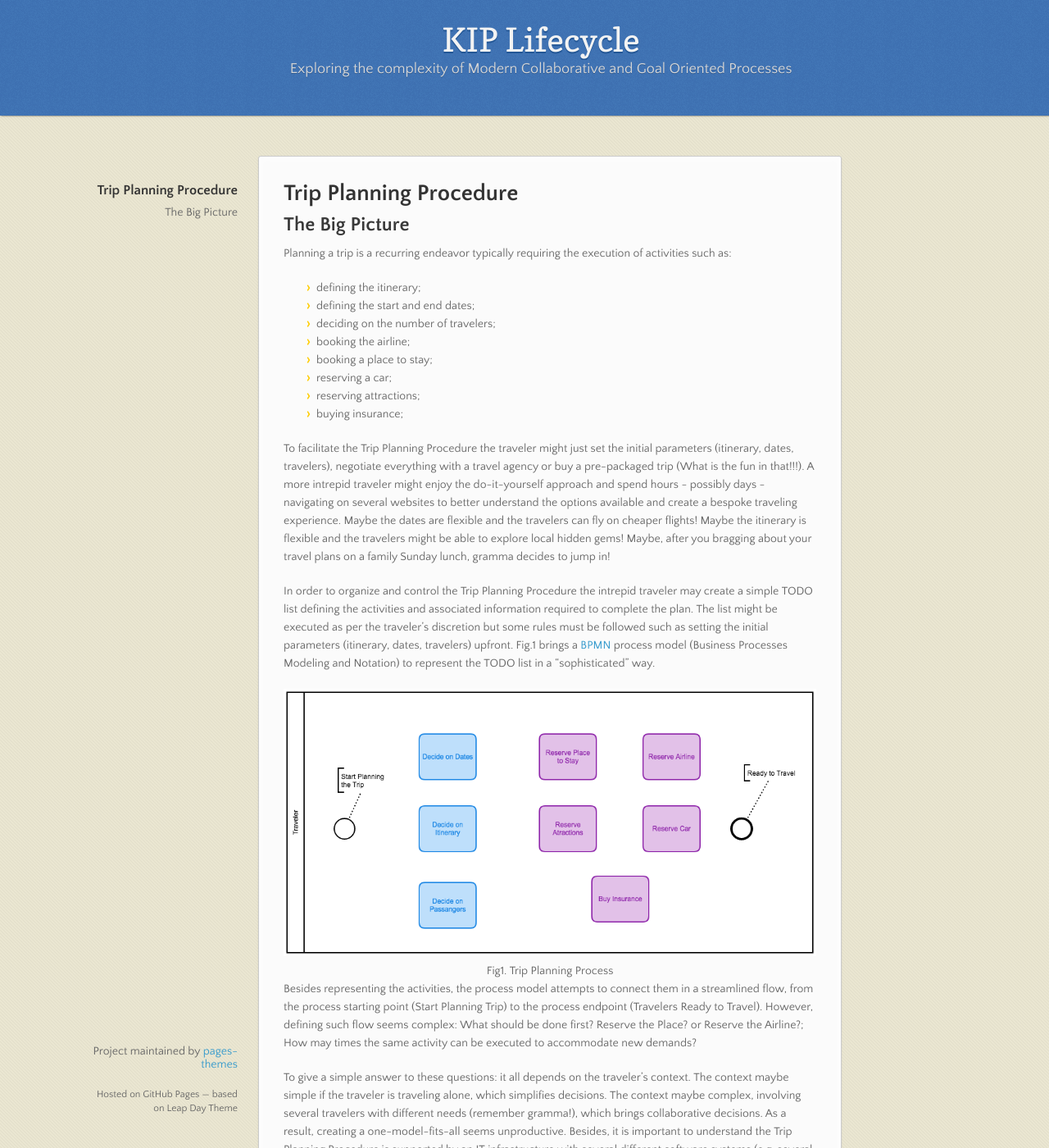
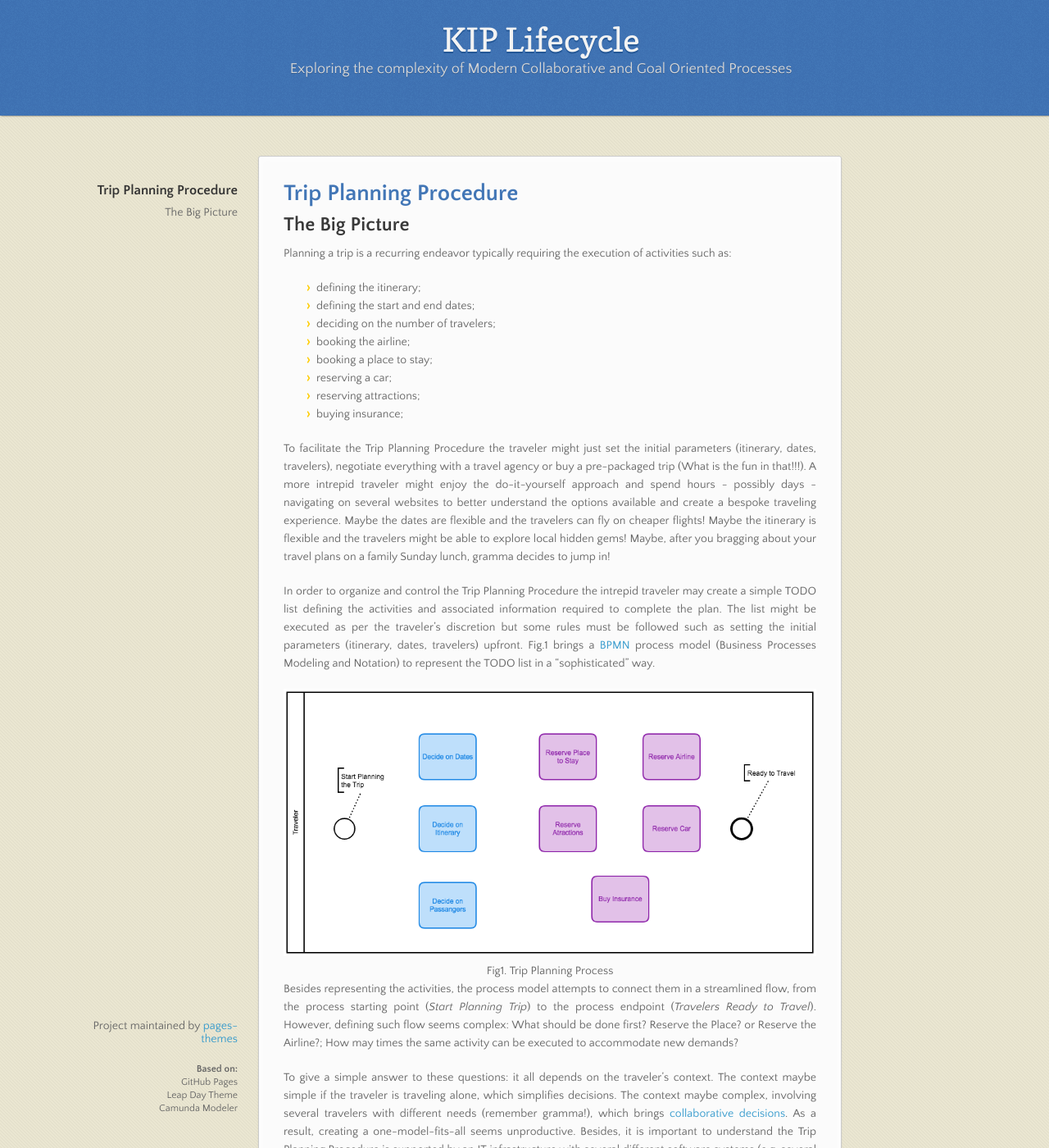
Before and after one commit to pages-themes/leap-day, a Jekyll site: the page built from trip_plan/tp_bigpicture.md, in a window 1280 px wide and 1400 px high. Shown: the whole window at 82% size. Built offline with Jekyll 4.4.1, drawn with Linux system fonts in a browser that asks for light colours; our own code applies the rules of GitHub Pages for plain Markdown files; some of the changed text lies outside the part shown.

Commit message:
updating trip example

```diff
--- a/_layouts/default.html
+++ b/_layouts/default.html
@@ -50,8 +50,16 @@
         {% if site.github.is_project_page %}
           <p>Project maintained by <a href="{{ site.github.owner_url }}">{{ site.github.owner_name }}</a></p>
         {% endif %}
-        <p><small>Hosted on GitHub Pages &mdash; based on Leap Day Theme</p>
+        <small>
+          <b>Based on:</b>
+          <ul style="list-style-type:none;list-style:none">
+            <li>GitHub Pages</li>
+            <li>Leap Day Theme</li>
+            <li>Camunda Modeler</li>
+          </ul>
+        </small>
       </footer>
+
     </div>
 
     {% if site.google_analytics %}
--- a/_sass/jekyll-theme-leap-day.scss
+++ b/_sass/jekyll-theme-leap-day.scss
@@ -14,6 +14,7 @@
   margin: 0px;
   padding:0px 0 20px 0px;
   background: url(../images/body-background.png) #eae6d1;
+  text-align: justify;
 }
 
 h1, h2, h3, h4, h5, h6 {
@@ -31,6 +32,7 @@
 
 h1 {
   font-size:28px;
+  color:#4276b6;
 }
 
 h2 {
--- a/trip_plan/tp_bigpicture.md
+++ b/trip_plan/tp_bigpicture.md
@@ -28,20 +28,28 @@
  Fig1. Trip Planning Process
 </center>
 
-Besides representing the activities, the process model attempts to connect them in a streamlined flow, from the process starting point (Start Planning Trip) to the process endpoint (Travelers Ready to Travel). However, defining such flow seems complex: What should be done first? Reserve the Place? or Reserve the Airline?; How may times the same activity can be executed to accommodate new demands?
+Besides representing the activities, the process model attempts to connect them in a streamlined flow, from the process starting point (_Start Planning Trip_) to the process endpoint (_Travelers Ready to Travel_). However, defining such flow seems complex: What should be done first? Reserve the Place? or Reserve the Airline?; How may times the same activity can be executed to accommodate new demands?
 
 
-To give a simple answer to these questions: it all depends on the traveler's context. The context maybe simple if the traveler is traveling alone, which simplifies decisions. The context maybe complex, involving several travelers with different needs (remember gramma!), which brings collaborative decisions. As a result, creating a one-model-fits-all seems unproductive. Besides, it is important to understand the Trip Planning Procedure is supported by an IT infrastructure with several different software systems (e.g. several websites) that will be dynamically integrated (sometimes agnostically ) within the traveler's context and forcing a pre-established flow of activities may hamper creating the plan.
+To give a simple answer to these questions: it all depends on the traveler's context. The context maybe simple if the traveler is traveling alone, which simplifies decisions. The context maybe complex, involving several travelers with different needs (remember gramma!), which brings [collaborative decisions](https://pdfs.semanticscholar.org/e513/012a806d70c66b80dfd3dd5d14a2b4efafaa.pdf). As a result, creating a one-model-fits-all seems unproductive. Besides, it is important to understand the Trip Planning Procedure is supported by an IT infrastructure with several different software systems (e.g. several websites) that will be dynamically integrated (sometimes agnostically) within the traveler's context and forcing a pre-established flow of activities may hamper creating the plan.
 
-A better way to represent the Trip Planning Procedure is using the Knowledge Intensive Process paradigm where the process model indicates an accepted flow of activities, but the traveler is free to combine the activities to fit his/her needs. For example, Fig. 2 illustrates a simple flow where the traveler decides the initial parameters, then he/she deals with the airline, hotels, car, insurance and attractions sequentially. The process model is just an indication to help the intrepid traveler understanding what needs to be executed to plan the trip. Moreover, the simple flow maybe designed by an expert in trip planing, thus facilitating arranging the flow of activities systematically.
+A better way to represent the Trip Planning Procedure is using the [Knowledge Intensive Process](https://doi.org/10.1007/s13740-014-0038-4) paradigm where the process model may indicate an accepted flow of activities, but the traveler is free to combine the activities to fit his/her needs. For example, Fig. 2 illustrates a simple flow where the traveler decides the initial parameters, then he/she deals with the airline, hotels, car, insurance and attractions sequentially. The process model is just an indication to help the intrepid traveler understanding what needs to be executed to plan the trip. Moreover, the simple flow maybe designed by an expert in trip planing, thus facilitating arranging the flow of activities systematically.
 
 <center>
  <img src="tp_simpleflow.png" alt="Trip Planning Process" >
  Fig2. Trip Planning Process Simple Flow
 </center>
 
-A further look at Fig2. exposes some activities (the purple ones) have '+' sign at the bottom. That sign indicates the activity is in fact a process itself, sometimes with several nested flows. For example, to Reserve the Airline, the traveler needs to choose the class ( first, business, coach), the seat (window, aisle), the food (vegetarian?) and also pay using a credit card (or miles). It is easy to imagine the whole Trip Planning Procedure may require executing dozens of different activities, some human based, some hidden by the IT infrastructure.
-In this scenario, some complex question arise: How do I keep track of my progress? How do I pass on my Trip Planning Procedure experience? How do I learn from planning several trips? How do I combine several trip planning experiences? and recommend the most successful ones?
+
+A further look at Fig2. exposes some activities (the purple ones) have a '+' sign at the bottom indicating the activity is in fact a [process itself](https://camunda.com/bpmn/reference/#activities-subprocess), sometimes with several nested flows. For example, to _Reserve the Airline_, the traveler needs to choose the class ( first, business, coach), the seat (window, aisle), the food (vegetarian?) and also pay using a credit card (or miles). It is easy to imagine the whole Trip Planning Procedure may require executing dozens of different activities, some human based, some hidden by the IT infrastructure. In this scenario, some complex questions arise: How do I keep track of my progress? How do I pass on my Trip Planning Procedure experience? How do I learn from planning several trips? How do I avoid recurring mistakes/problems? How do I combine several trip planning experiences? and recommend the most successful ones? What if I need to execute an unplanned (not defined in the TODO List) activity?
+
+<center>
+ <img src="complexflow.png" alt="Trip Planning Process" >
+ Fig3. Trip Planning Process Complex Flow
+</center>
+
+
+
 
 
 
```
Also changed, not shown: 1 other file.
